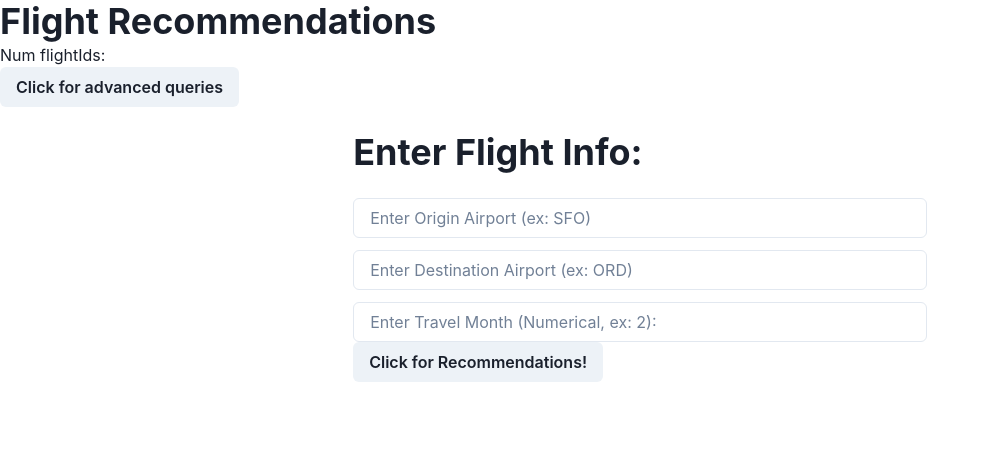
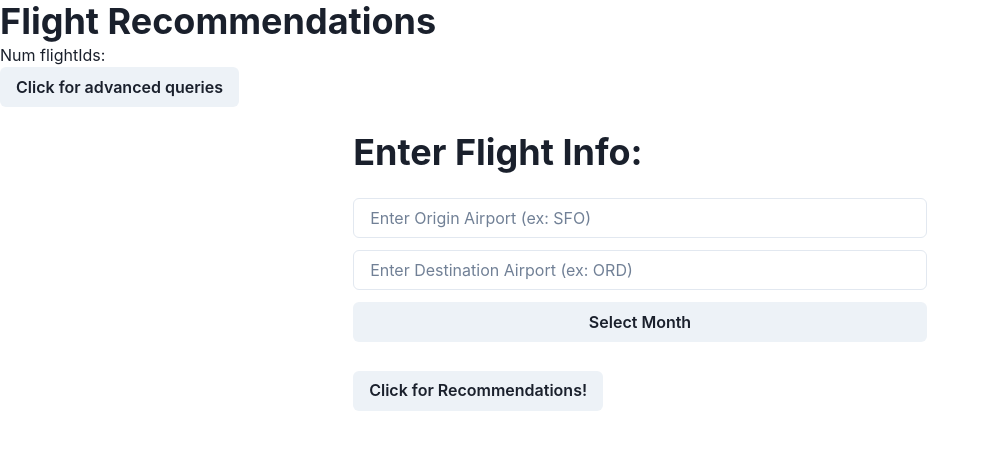
Before and after one commit to cs411-alawini/sp23-cs411-team064-team064, a React (Create React App) app in the folder app/frontend/: page / in a window 1280 px wide. Shown: the top 450 px of the page, without its empty margins (0-990 px from the left). Built offline with nearby package versions, Linux system fonts and the light colour scheme.

Commit message:
implemented dropdown menu

```diff
--- a/app/frontend/src/App.css
+++ b/app/frontend/src/App.css
@@ -1,38 +1,12 @@
-/* .App {
-  text-align: center;
+.submit-button {
+  background-color: rgb(116, 194, 116);
+  margin-top: 5%;
+  color: green;
 }
 
-.App-logo {
-  height: 40vmin;
-  pointer-events: none;
+.month-button {
+  background-color: white;
+  color: gray;
+  text-align: left;
+  font-style: normal;
 }
-
-@media (prefers-reduced-motion: no-preference) {
-  .App-logo {
-    animation: App-logo-spin infinite 20s linear;
-  }
-}
-
-.App-header {
-  background-color: #282c34;
-  min-height: 100vh;
-  display: flex;
-  flex-direction: column;
-  align-items: center;
-  justify-content: center;
-  font-size: calc(10px + 2vmin);
-  color: white;
-}
-
-.App-link {
-  color: #61dafb;
-}
-
-@keyframes App-logo-spin {
-  from {
-    transform: rotate(0deg);
-  }
-  to {
-    transform: rotate(360deg);
-  }
-} */
--- a/app/frontend/src/components/Home.js
+++ b/app/frontend/src/components/Home.js
@@ -1,7 +1,8 @@
 import React, {useState, useEffect} from 'react'
 import { useNavigate } from 'react-router-dom'
+import '../App.css'
 
-import { Button, Heading, Container, Stack, Input } from '@chakra-ui/react'
+import { Button, Heading, Container, Stack, Input, Menu, MenuButton, MenuList, MenuItem, Text } from '@chakra-ui/react'
 
 import axios from "axios";
 
@@ -39,6 +40,27 @@ const Home = () => {
     const [origin, setOrigin] = useState('');
     const [destination, setDestination] = useState('');
     const [month, setMonth] = useState('');
+
+
+    // For month dropdown menu
+    const handleOptionClick = event => {
+        const selectedOption = event.target.value;
+        setMonth(selectedOption);
+      };
+    const options = [
+        { label: "January", value: 1 },
+        { label: "February", value: 2 },
+        { label: "March", value: 3 },
+        { label: "April", value: 4 },
+        { label: "May", value: 5 },
+        { label: "June", value: 6 },
+        { label: "July", value: 7 },
+        { label: "August", value: 8 },
+        { label: "September", value: 9 },
+        { label: "October", value: 10 },
+        { label: "November", value: 11 },
+        { label: "December", value: 12 },
+      ];
 
   return (
     <div>
@@ -84,21 +106,20 @@ const Home = () => {
                 size='md'
                 />
 
-                <Input
-                placeholder='Enter Travel Month (Numerical, ex: 2):'
-                id="month_"
-                name="month_"
-                type="int"
-                onChange={event => setMonth(event.target.value)}
-                value={month}
-                />
+                <Menu>
+                    <MenuButton as={Button}>{month || "Select Month"}</MenuButton>
+                    <MenuList>
+                        {options.map(option => (
+                        <MenuItem key={option.value} value={option.value} onClick={handleOptionClick}>
+                            {option.label}
+                        </MenuItem>
+                        ))}
+                    </MenuList>
+                </Menu>
 
             </Stack>
 
-            {/* <br />
-            <Button type="submit">Submit</Button> <br />
-            <br /> */}
-            <Button type="submit" onClick={navigateToRec}>
+            <Button className='submit-button' type="submit" onClick={navigateToRec}>
                 Click for Recommendations!
             </Button>
 
--- a/app/frontend/src/components/Recommendations.js
+++ b/app/frontend/src/components/Recommendations.js
@@ -23,7 +23,7 @@ const month_ = location.state.month;
 
 const [avgDelays, setAvgDelays] = useState([]);
 useEffect(() => {
-    axios.get('http://localhost:3002/api/airlines-most-delayed', {
+    axios.get('http://localhost:3002/api/airlines-least-delayed', {
         params: {
             Origin: originAirport,
             Destination: destinationAirport,
@@ -31,13 +31,21 @@ useEffect(() => {
         }
     }).then((response) => {
         setAvgDelays(response.data);
-        console.log("potentialFlights", response.data);
+        console.log("delayed airlines", response.data);
     }).catch((error) => {
         console.error(error);
     });
 }, []);
 
 
+const monthNames = [
+    "January", "February", "March", "April", "May", "June",
+    "July", "August", "September", "October", "November", "December"
+];
+
+const months = Array.from({ length: 13 }, (_, index) => index + 1).map((month) => {
+return monthNames[month - 2];
+});
 
 return (
     <div>
@@ -48,13 +56,13 @@ return (
                 </Heading>
                 Origin: {originAirport} <br/>
                 Destination: {destinationAirport} <br/>
-                Month: {month_} <br/>
+                Month: {months[month_]} <br/>
             </div>
             <div>
-                Worst Airlines based on Travel Details: <br/>
+                Best Airlines based on Travel Details: <br/>
                 Airline, Average Delay Time (Minutes) <br/>
                 {avgDelays.map(data => (
-                    <p> {data.Airline} {data.avgDelay}</p>
+                    <p> {data.Airline} {Math.round(data.avgDelay * 100) / 100}</p>
                 ))}
             </div>
 
```
Also changed, not shown: 1 other file (tests, documents, lock files or other folders).
